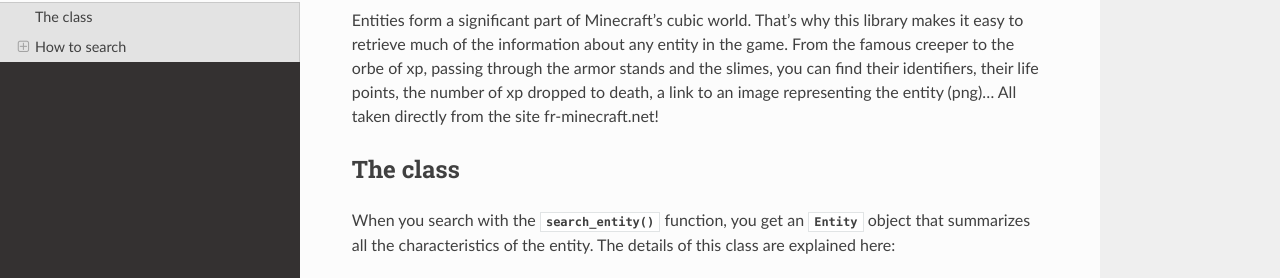
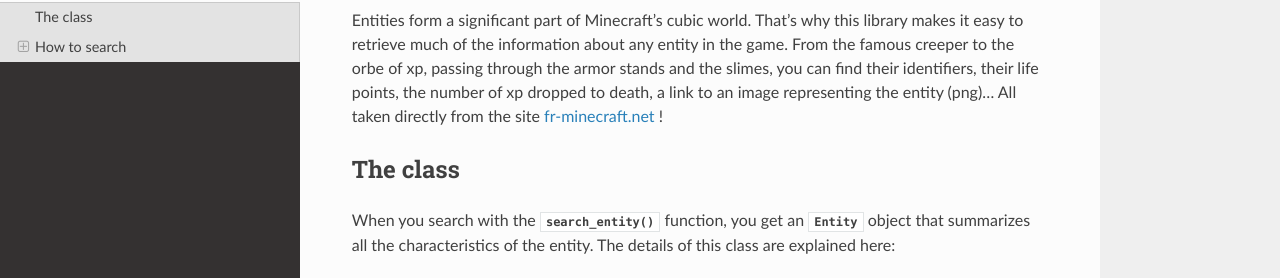
Before and after one commit to ZRunner/fr-mc-python-lib, a Sphinx documentation site: the page built from docs/entities.rst, in a window 1280 px wide and 1226 px high, cut to the strip 251-529 px from the top of the window. Built offline with Sphinx 7.4.7 and the Read the Docs theme 2.0.0, drawn with Linux system fonts in a browser that asks for light colours; part of the change alters nothing that is shown.

```diff
--- a/docs/entities.rst
+++ b/docs/entities.rst
@@ -8,7 +8,7 @@
 Entities
 ========
 
-Entities form a significant part of Minecraft's cubic world. That's why this library makes it easy to retrieve much of the information about any entity in the game. From the famous creeper to the orbe of xp, passing through the armor stands and the slimes, you can find their identifiers, their life points, the number of xp dropped to death, a link to an image representing the entity (png)... All taken directly from the site fr-minecraft.net!
+Entities form a significant part of Minecraft's cubic world. That's why this library makes it easy to retrieve much of the information about any entity in the game. From the famous creeper to the orbe of xp, passing through the armor stands and the slimes, you can find their identifiers, their life points, the number of xp dropped to death, a link to an image representing the entity (png)... All taken directly from the site `fr-minecraft.net <https://fr-minecraft.net>`_ !
 
 ---------
 The class
```
